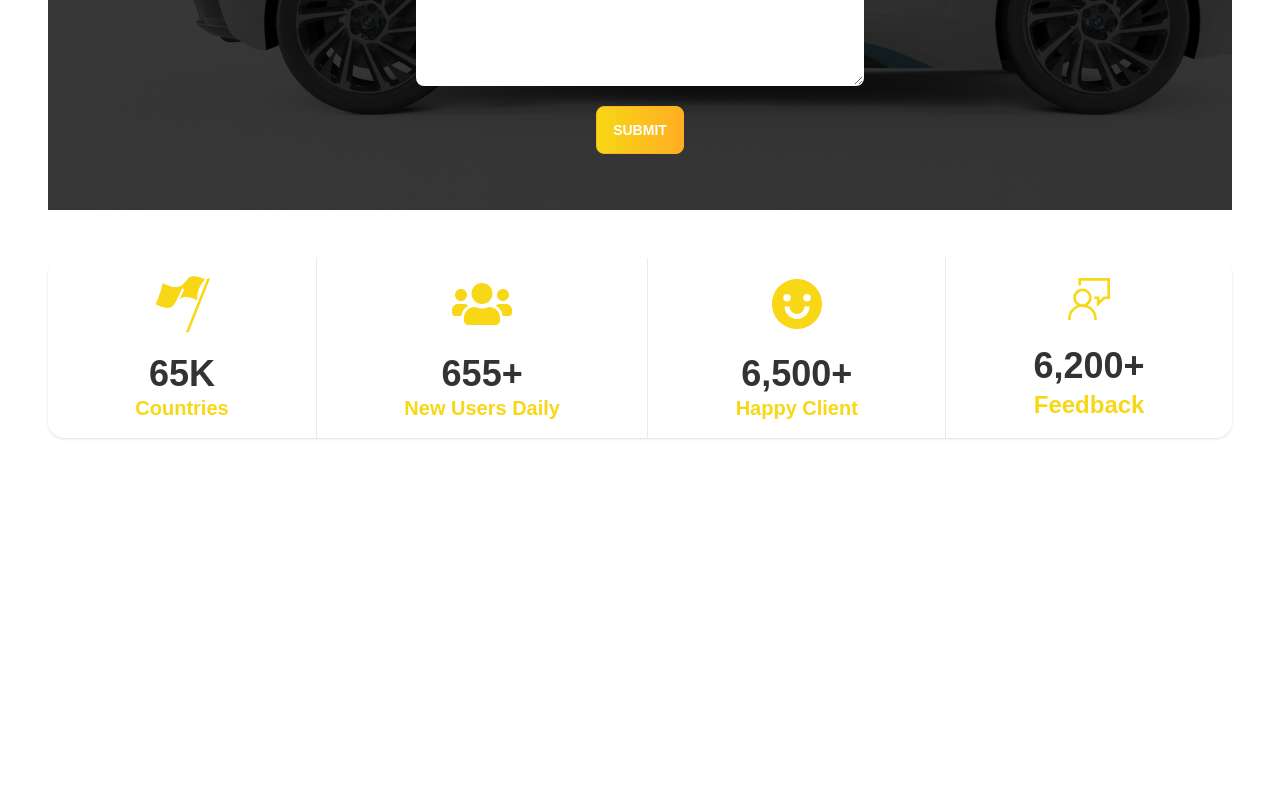
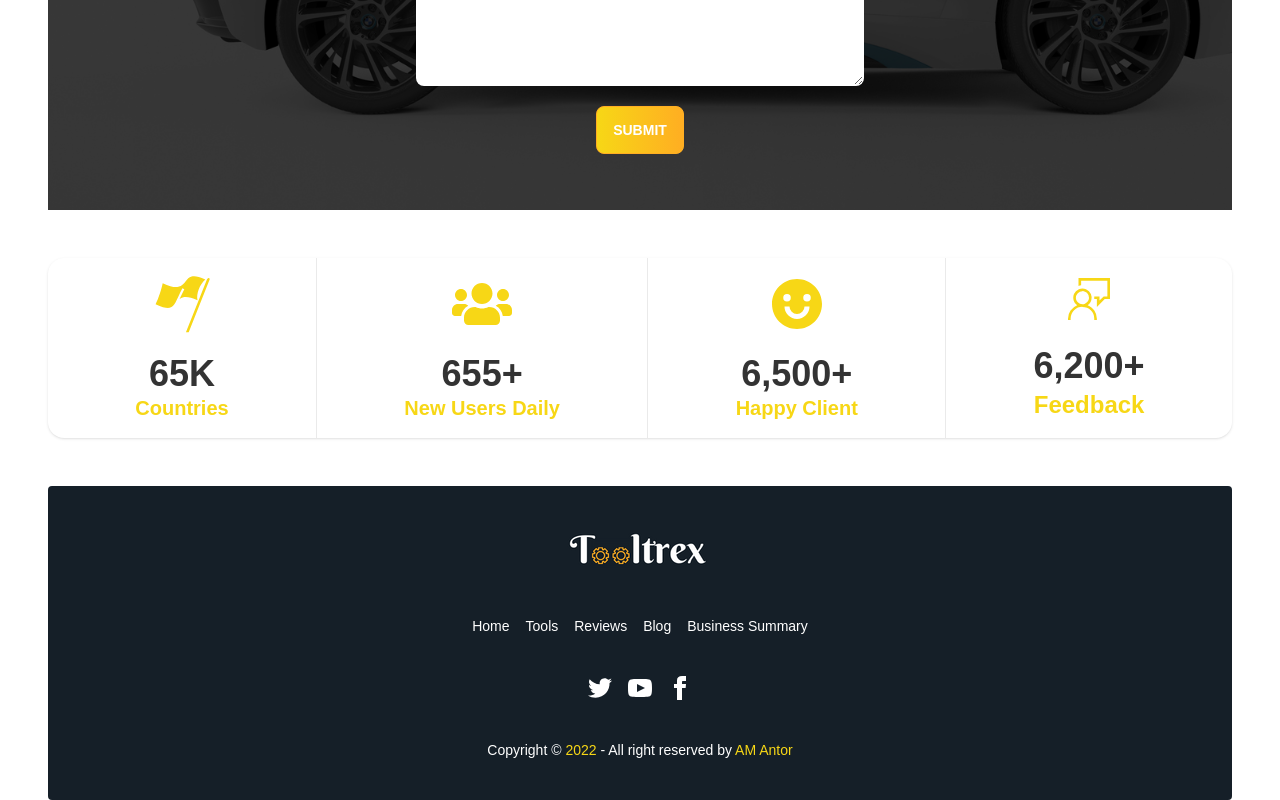
Before and after one commit to antor10655gh/-manufacturer-website-client-side, a React (Create React App) app: page / in a window 1280 px wide. Shown: the part 2555-3355 px from the top of the page. Before the commit the page ends 3041 px from the top, so only its background shows below. Built offline with nearby package versions, Linux system fonts and the light colour scheme.

Commit message:
add footer section

```diff
--- a/src/Pages/Home/Home.js
+++ b/src/Pages/Home/Home.js
@@ -1,5 +1,6 @@
 import React from "react";
 import BusinessSummery from "../BusinessSummary/BusinessSummary";
+import Footer from "../Shared/Footer";
 import Banner from "./Banner";
 import Brand from "./Brand";
 import CountDown from "./CountDown";
@@ -19,6 +20,7 @@
       <Brand></Brand>
       <HomeContact></HomeContact>
       <BusinessSummery></BusinessSummery>
+      <Footer></Footer>
     </div>
   );
 };
--- /dev/null
+++ b/src/Pages/Shared/Footer.js
@@ -0,0 +1,83 @@
+import React from "react";
+import { Link } from "react-router-dom";
+import logo from "../../images/logo-black.png";
+
+const Footer = () => {
+  const date = new Date();
+  const year = date.getFullYear();
+  return (
+    <footer
+      style={{ background: "#151F28" }}
+      class="footer footer-center p-10 text-base-content rounded"
+    >
+      <div>
+        <img src={logo} alt="" />
+      </div>
+      <div class="grid grid-flow-col gap-4 text-white">
+        <Link to="/home" class="link link-hover hover:text-secondary">
+          Home
+        </Link>
+        <Link to="/tools" class="link link-hover hover:text-secondary">
+          Tools
+        </Link>
+        <Link to="/reviews" class="link link-hover hover:text-secondary">
+          Reviews
+        </Link>
+        <Link to="/blog" class="link link-hover hover:text-secondary">
+          Blog
+        </Link>
+        <Link
+          to="/businessSummary"
+          class="link link-hover hover:text-secondary"
+        >
+          Business Summary
+        </Link>
+      </div>
+      <div>
+        <div class="grid grid-flow-col gap-4 text-white">
+          <Link to="/" className="hover:text-secondary">
+            <svg
+              xmlns="http://www.w3.org/2000/svg"
+              width="24"
+              height="24"
+              viewBox="0 0 24 24"
+              class="fill-current"
+            >
+              <path d="M24 4.557c-.883.392-1.832.656-2.828.775 1.017-.609 1.798-1.574 2.165-2.724-.951.564-2.005.974-3.127 1.195-.897-.957-2.178-1.555-3.594-1.555-3.179 0-5.515 2.966-4.797 6.045-4.091-.205-7.719-2.165-10.148-5.144-1.29 2.213-.669 5.108 1.523 6.574-.806-.026-1.566-.247-2.229-.616-.054 2.281 1.581 4.415 3.949 4.89-.693.188-1.452.232-2.224.084.626 1.956 2.444 3.379 4.6 3.419-2.07 1.623-4.678 2.348-7.29 2.04 2.179 1.397 4.768 2.212 7.548 2.212 9.142 0 14.307-7.721 13.995-14.646.962-.695 1.797-1.562 2.457-2.549z"></path>
+            </svg>
+          </Link>
+          <Link to="/" className="hover:text-secondary">
+            <svg
+              xmlns="http://www.w3.org/2000/svg"
+              width="24"
+              height="24"
+              viewBox="0 0 24 24"
+              class="fill-current"
+            >
+              <path d="M19.615 3.184c-3.604-.246-11.631-.245-15.23 0-3.897.266-4.356 2.62-4.385 8.816.029 6.185.484 8.549 4.385 8.816 3.6.245 11.626.246 15.23 0 3.897-.266 4.356-2.62 4.385-8.816-.029-6.185-.484-8.549-4.385-8.816zm-10.615 12.816v-8l8 3.993-8 4.007z"></path>
+            </svg>
+          </Link>
+          <Link to="/" className="hover:text-secondary">
+            <svg
+              xmlns="http://www.w3.org/2000/svg"
+              width="24"
+              height="24"
+              viewBox="0 0 24 24"
+              class="fill-current"
+            >
+              <path d="M9 8h-3v4h3v12h5v-12h3.642l.358-4h-4v-1.667c0-.955.192-1.333 1.115-1.333h2.885v-5h-3.808c-3.596 0-5.192 1.583-5.192 4.615v3.385z"></path>
+            </svg>
+          </Link>
+        </div>
+      </div>
+      <div className="text-white">
+        <p>
+          Copyright © <span className="text-secondary">{year}</span> - All right
+          reserved by <span className="text-secondary">AM Antor</span>
+        </p>
+      </div>
+    </footer>
+  );
+};
+
+export default Footer;
```
